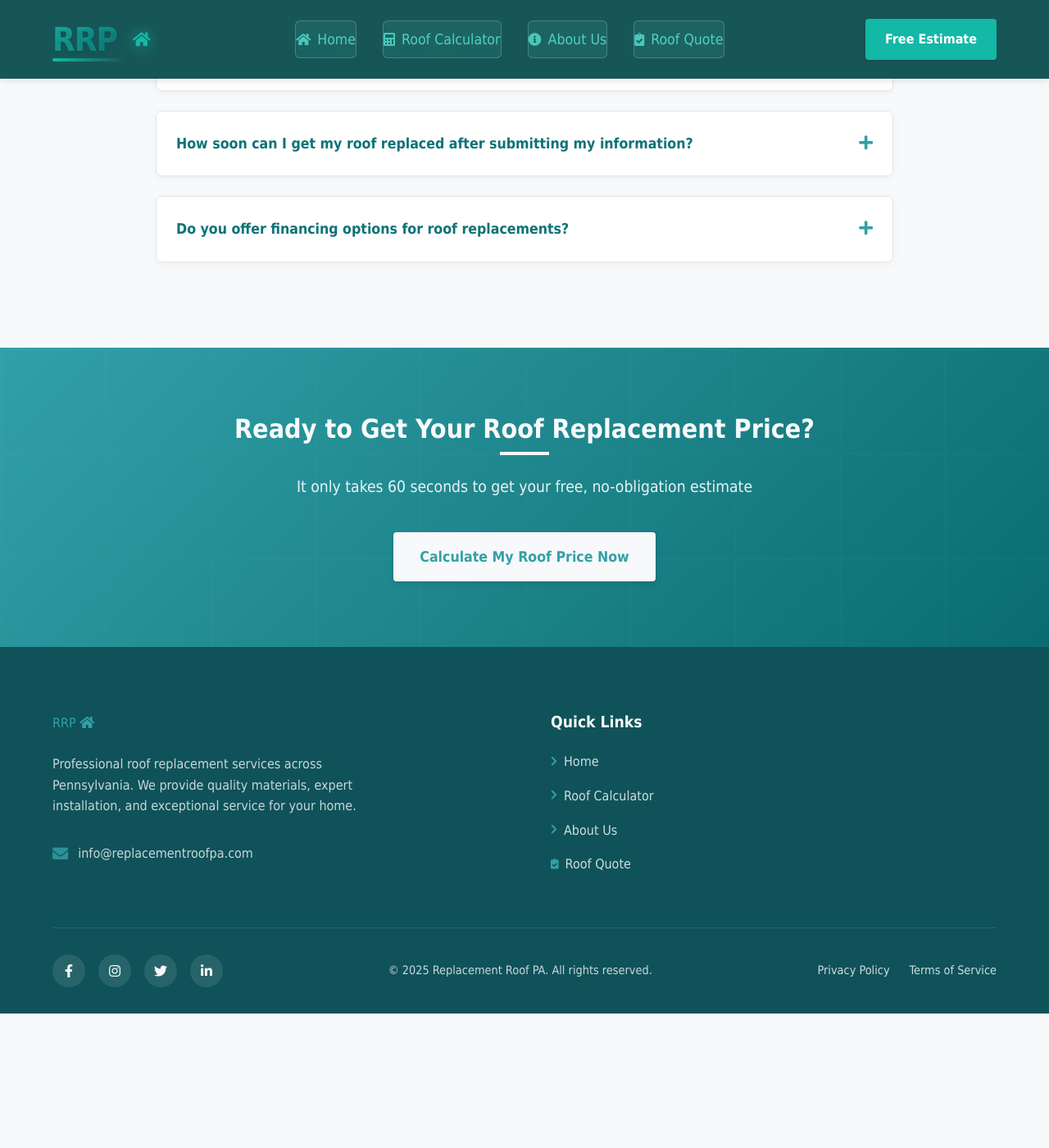
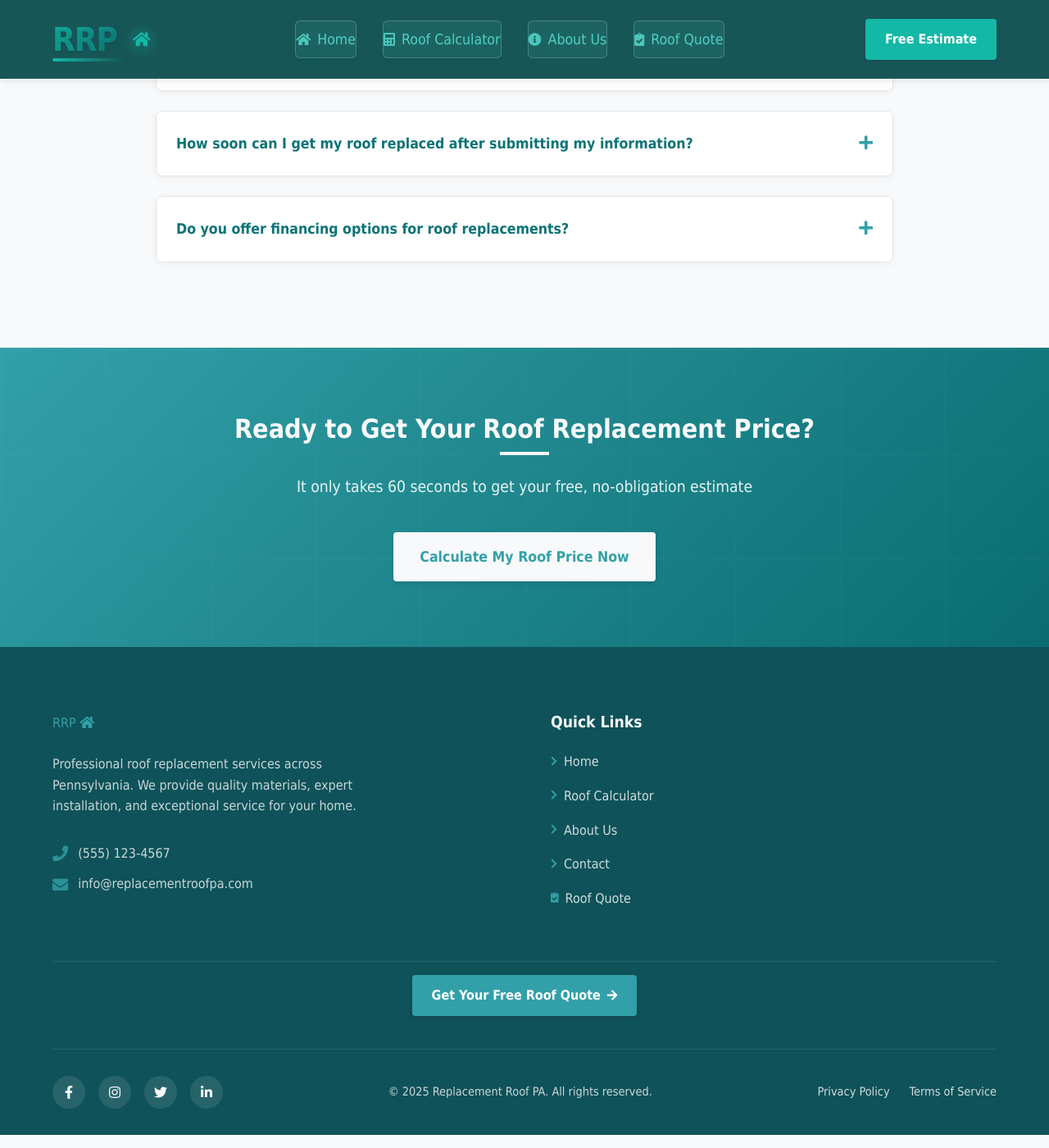
Before and after one commit to tim-amredev/replacement-roof-pa, a Jekyll site: the page built from index.html, in a window 1280 px wide and 1400 px high, scrolled down 1620 px. Shown: the whole window at 82% size. Built offline with Jekyll 4.4.1, drawn with Linux system fonts in a browser that asks for light colours; some web fonts are replaced; before the commit the page ends 2872 px from its top, so only the background shows below that.

Commit message:
Update footer.html

```diff
--- a/_includes/footer.html
+++ b/_includes/footer.html
@@ -10,6 +10,7 @@
     </div>
     <p>Professional roof replacement services across Pennsylvania. We provide quality materials, expert installation, and exceptional service for your home.</p>
     <div class="footer-contact">
+      <p><i class="fas fa-phone"></i> <a href="tel:{{ site.phone }}">{{ site.phone }}</a></p>
       <p><i class="fas fa-envelope"></i> <a href="mailto:info@replacementroofpa.com">info@replacementroofpa.com</a></p>
     </div>
   </div>
@@ -20,12 +21,15 @@
         <li><a href="{{ site.baseurl }}/"><i class="fas fa-chevron-right"></i> Home</a></li>
         <li><a href="{{ site.baseurl }}/calculator"><i class="fas fa-chevron-right"></i> Roof Calculator</a></li>
         <li><a href="{{ site.baseurl }}/about"><i class="fas fa-chevron-right"></i> About Us</a></li>
+        <li><a href="{{ site.baseurl }}/contact"><i class="fas fa-chevron-right"></i> Contact</a></li>
         <li><a href="{{ site.baseurl }}/roof-questionnaire"><i class="fas fa-clipboard-check"></i> Roof Quote</a></li>
       </ul>
     </div>
   </div>
 </div>
-
+<div class="footer-cta">
+  <a href="{{ site.baseurl }}/roof-questionnaire" class="btn btn-primary">Get Your Free Roof Quote <i class="fas fa-arrow-right"></i></a>
+</div>
 <div class="footer-bottom">
   <div class="social-links">
     <a href="https://facebook.com/replacementroofpa" aria-label="Facebook"><i class="fab fa-facebook-f"></i></a>
@@ -149,4 +153,20 @@
 .footer-cta .btn:hover i {
 transform: translateX(3px);
 }
+
+.footer-legal {
+display: flex;
+gap: 1.5rem;
+}
+
+.footer-legal a {
+color: rgba(255, 255, 255, 0.8);
+transition: color 0.3s ease;
+font-size: 0.9rem;
+}
+
+.footer-legal a:hover {
+color: var(--text-light);
+text-decoration: underline;
+}
 </style>
```
Lines whose indentation alone changed are shown as unchanged.
